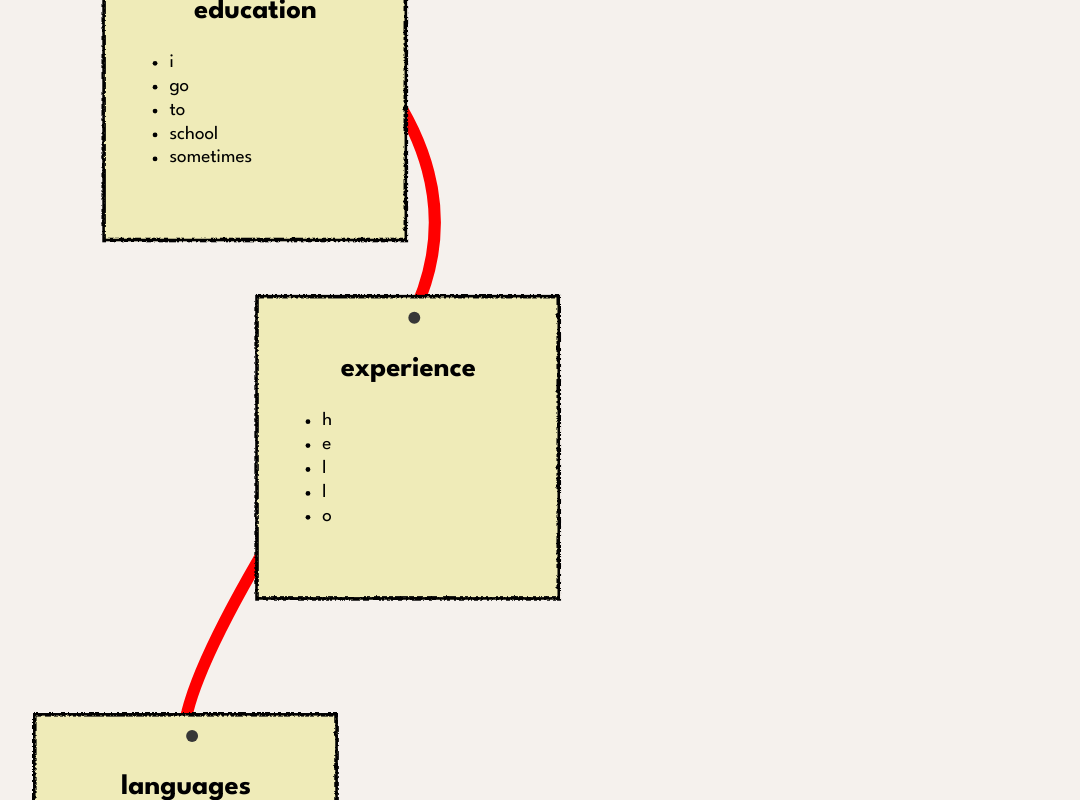
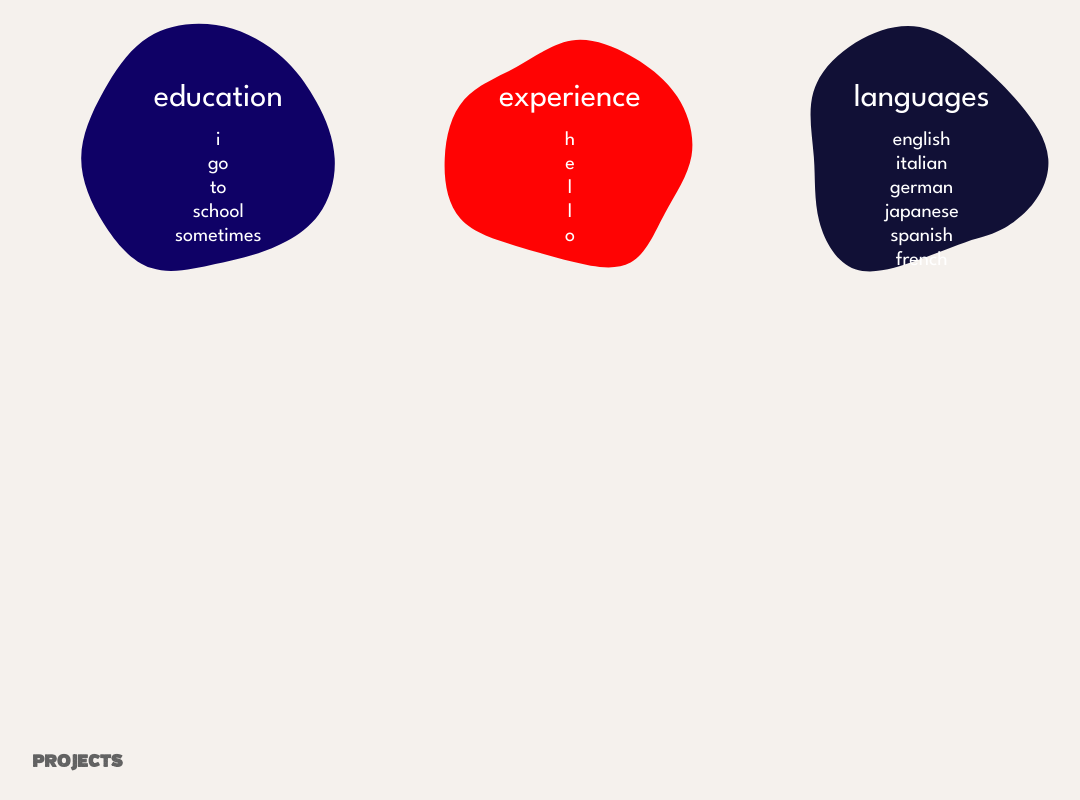
Before and after one commit to Dcipani/portfolio, a React (Create React App) app: page /#home in a window 1280 px wide. Shown: the part 1100-1900 px from the top of the page, without its empty margins (70-1150 px from the left). Built offline with nearby package versions, Linux system fonts and the light colour scheme.

Commit message:
about blobs

```diff
--- a/src/App.scss
+++ b/src/App.scss
@@ -32,7 +32,7 @@ body {
 //   padding: 0 5vw;
 // }
 section {
-  height: 100vh;
+  min-height: 100vh;
   width: 100%;
   display: flex;
   justify-content: center;
--- a/src/components/About/index.jsx
+++ b/src/components/About/index.jsx
@@ -1,84 +1,68 @@
+import React, { useEffect, useRef } from "react";
+import gsap from "gsap";
+import { ScrollTrigger } from "gsap/ScrollTrigger";
 import SectionHeader from "../SectionHeader";
 import './style.scss';
 
+gsap.registerPlugin(ScrollTrigger);
+
 const About = () => {
+  const blobRefs = useRef([]);
+
+  // Initialize the scroll animations
+  useEffect(() => {
+    blobRefs.current.forEach((blob) => {
+      gsap.fromTo(
+        blob,
+        { y: '100%', opacity: 0 },  // Start from below the viewport and invisible
+        {
+          y: 0,          // Move to final position
+          opacity: 1,    // Fade in
+          duration: 1.5, // Animation duration
+          ease: "power2.out",
+          scrollTrigger: {
+            trigger: blob,   // Trigger animation when each blob enters the viewport
+            start: "top 80%",
+            end: "top 40%",   // Defines how far the user scrolls before reaching the end point
+            scrub: false,     // No smooth scrub, animation plays at fixed rate
+            toggleActions: "play none none none", // Play animation only once
+            markers: false   // Set to true to see debugging markers
+          }
+        }
+      );
+    });
+  }, []);
+
   const cards = [
-        { title: 'education', points: ['i', 'go', 'to', ' school', 'sometimes'] },
-        { title: 'experience', points: ['h', 'e', 'l', ' l', 'o'] },
-        { title: 'languages', points: ['english', 'italian', 'german', ' japanese', 'spanish', 'french'] },
+    { title: 'education', points: ['i', 'go', 'to', 'school', 'sometimes'], fill: '#0F0166', path: "M39.1,-70.3C50.3,-61.2,58.7,-50,65.4,-37.9C72.2,-25.9,77.1,-12.9,77.8,0.4C78.5,13.7,74.8,27.4,67.1,37.8C59.4,48.2,47.7,55.3,35.9,60.1C24,65,12,67.5,-1.8,70.7C-15.6,73.8,-31.3,77.6,-44.3,73.4C-57.3,69.2,-67.7,57.1,-76.2,43.6C-84.7,30.1,-91.3,15,-91.2,0C-91.1,-14.9,-84.4,-29.9,-76.4,-44.3C-68.4,-58.7,-59.1,-72.5,-46.2,-80.6C-33.3,-88.7,-16.6,-90.9,-1.3,-88.6C13.9,-86.3,27.9,-79.4,39.1,-70.3Z" },
+    { title: 'experience', points: ['h', 'e', 'l', 'l', 'o'], fill: '#FF0303', path: "M39.7,-68.5C52.3,-61.6,63.8,-52.5,71.6,-40.8C79.3,-29,83.2,-14.5,81,-1.3C78.7,11.9,70.3,23.8,63.3,36.9C56.3,49.9,50.8,64.1,40.4,69.7C30.1,75.4,15.1,72.5,1.9,69.2C-11.4,66,-22.7,62.5,-36,58.6C-49.2,54.6,-64.3,50.3,-73.1,40.4C-81.8,30.6,-84.2,15.3,-83.5,0.4C-82.9,-14.6,-79.2,-29.1,-70.5,-39C-61.8,-48.8,-48,-54,-35.4,-60.9C-22.8,-67.8,-11.4,-76.5,1.1,-78.4C13.6,-80.3,27.2,-75.5,39.7,-68.5Z" },
+    { title: 'languages', points: ['english', 'italian', 'german', 'japanese', 'spanish', 'french'], fill: '#111036', path: "M35.9,-65.3C46.8,-55.8,56.2,-46.8,65.3,-36C74.4,-25.2,83.2,-12.6,84.2,0.6C85.2,13.8,78.3,27.5,68.3,36.6C58.2,45.8,50.3,50.3,33,54.6C21.1,58.9,10.5,63.1,-2.8,68C-16.1,72.8,-32.3,78.3,-44.5,74.1C-56.6,70,-64.9,56.1,-68.5,42.1C-72.1,28.1,-71,14.1,-72.1,-0.6C-73.2,-15.3,-76.3,-30.6,-72.4,-44C-68.5,-57.4,-57.4,-68.8,-44.2,-77C-30.9,-85.1,-15.5,-89.9,-1.5,-87.3C12.5,-84.8,24.9,-74.8,35.9,-65.3Z" },
   ];
 
-
-    const cardPositions = [
-        { cx: 58, cy: 100 },
-        { cx: 186, cy: 400 },
-        { cx: 0, cy: 750 }
-    ];
-
-
   return (
-      <>
-        {/* <section className='about-section'> */}
+    <section className='about-section'>
       <SectionHeader title="about" />
-        <svg id="svg" viewBox="0 0 900 1800" preserveAspectRatio="xMidYMax meet">
-          <path
-            className="theLine"
-            d="M -5,0
-            Q 450 230 300 450
-            T 130 750
-            Q 100 850 300 1000
-            T 150 1200"
-            fill="none"
-            stroke="red"
-            strokeWidth="10px"
-            />
-
+      <div className="cork-board">
         {cards.map((card, index) => (
-            <foreignObject key={index} x={cardPositions[index]?.cx} y={cardPositions[index]?.cy} width="300" height="300">
-              <div className="card-wrapper">
-                <div className="card">
-                  <div className="card-hole" />
-                  <div className="card-content">
-                    <div className="card-title">{card.title}</div>
-                    <ul className="card-points">
+          <div
+            className="blob-container"
+            ref={el => blobRefs.current[index] = el} // Attach each blob to the refs array
+            key={index}
+          >
+            <svg viewBox="0 0 200 200" xmlns="http://www.w3.org/2000/svg">
+              <path fill={card.fill} d={card.path} transform="translate(100 100)" />
+            </svg>
+            <div className="blob-title">{card.title}</div>
+            <ul className="blob-points">
               {card.points.map((point, idx) => (
                 <li key={idx}>{point}</li>
               ))}
             </ul>
           </div>
+        ))}
       </div>
-                <div className="card-border"></div>
-              </div>
-            </foreignObject>
-          ))}
-        </svg>
-
-        {/* </section> */}
-        </>
+    </section>
   );
 };
 
 export default About;
-
-/*
-            <div className="corkboard" style={{ position: 'relative' }}>
-                {cards.map((card, index) => (
-                    <div key={index} className="card-wrapper">
-                        <div className="card">
-                            <div
-                                className="card-hole"
-                            />
-                            <div className="card-content">
-                                <div className="card-title">{card.title}</div>
-                                <ul className="card-points">
-                                    {card.points.map((point, idx) => (
-                                        <li key={idx}>{point}</li>
-                                    ))}
-                                </ul>
-                            </div>
-
-                        </div>
-                        <div className="card-border"></div>
-                    </div>
-                ))}
-            </div> */
--- a/src/components/About/style.scss
+++ b/src/components/About/style.scss
@@ -1,73 +1,59 @@
 
-.line {
-  stroke: black;
+
+
+
+.cork-board {
+  display: flex;
+  flex-wrap: wrap;
+  justify-content: space-around;
+  gap: 20px;
+  padding: 20px;
+
+  /* By default, display blobs in a row */
+  flex-direction: row;
+
+  /* For smaller screens, display blobs in a column */
+  @media (max-width: 768px) {
+    flex-direction: column;
+  }
 }
 
-.ball {
-  background-color: white;
-}
+.blob-container {
+  flex: 1 1 30%;  /* Allow blobs to take 30% width in larger screens */
+  display: flex;
+  flex-direction: column;
+  align-items: center;
+  text-align: center;
 
+  /* Adjust the svg size */
+  svg {
+    width: 100%;
+    height: auto;
+    max-width: 300px;  /* Set a maximum width */
+  }
 
-  .card-wrapper {
-    position: relative;
-    width: 255px;
-    height: 255px;
-    margin-bottom: 20px;
+  .blob-title {
+    position: absolute;
+    top: 30%;
+    left: 50%;
+    transform: translate(-50%, -50%);
+    font-size: 2rem;
+    color: white;
+  }
 
-    .card-border {
-      position: absolute;
-      top: 0;
-      left: 0;
-      border: 3px solid black;
-      filter: url(#wavy);
-      width: 250px;
-      height: 250px;
-    }
+  .blob-points {
+    position: absolute;
+    top: 40%;
+    left: 50%;
+    transform: translate(-50%, 0);
+    list-style: none;
+    padding: 0;
+    margin: 0;
 
-    .card {
-      position: relative;
-      top: 2px;
-      left: 2px;
-      width: 254px;
-      height: 254px;
-      background-color: rgb(239, 235, 184);
-      display: flex;
-      justify-content: center;
-
-      .card-content {
-        text-align: center;
-        width: 100%;
-        padding: 50px 35px;
-
-        .card-title {
-          font-size: 1.5rem;
-          font-weight: bold;
-          margin-bottom: 25px;
-        }
-
-        .card-points {
-          list-style-type: disc;
-          padding-left: 20px;
-          text-align: left;
-
-          li {
-            font-size: 1rem;
-            margin-bottom: 5px;
-          }
-        }
-      }
-
-      .card-hole {
-        position: absolute;
-        top: 5%;
-        left: 50%;
-        width: 10px;
-        height: 10px;
-        background-color: rgb(55, 55, 55);
-        border-radius: 50%;
-      }
+    li {
+      font-size: 1.25rem;
+      color: white;
+      line-height: 1.5rem;
     }
   }
-
-
-// }
+}
```
Lines whose indentation alone changed are shown as unchanged.
